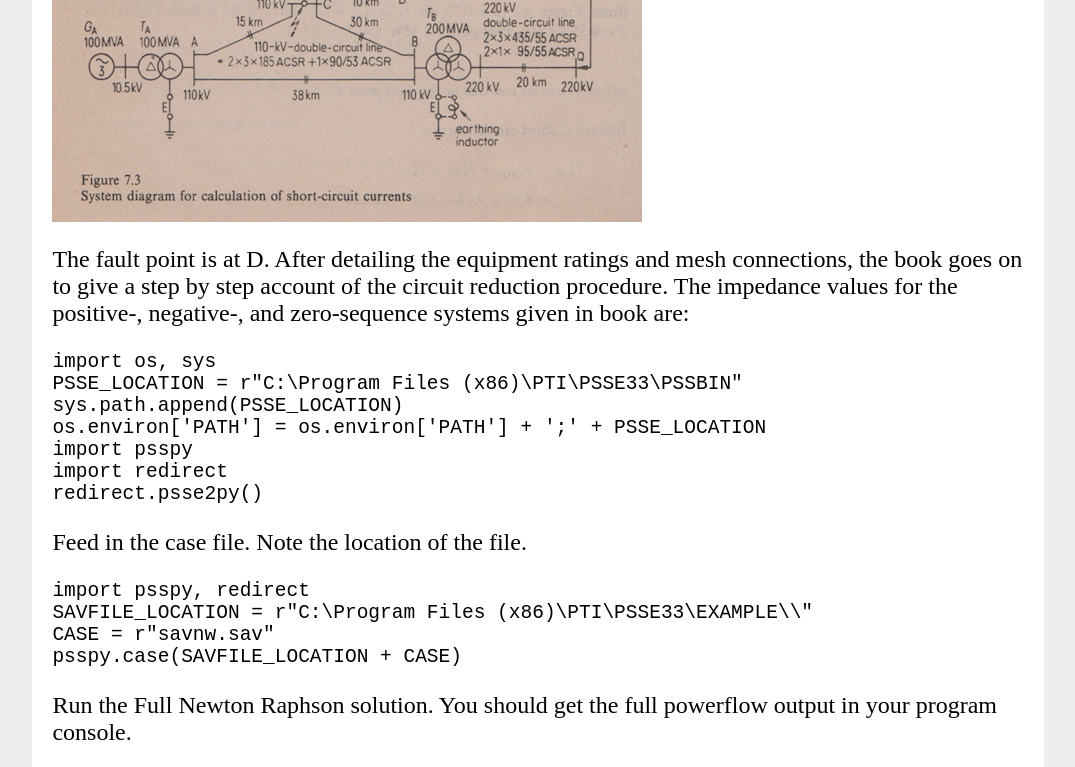
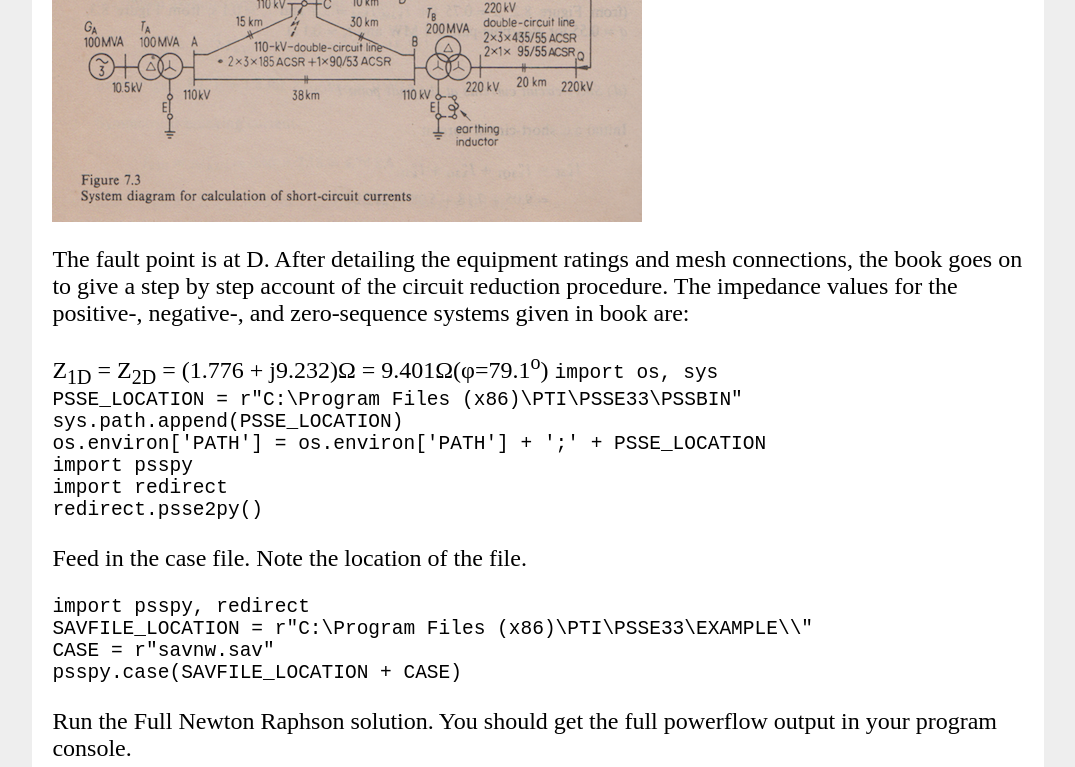
Before and after one commit to amaity/amaity.github.com, a plain HTML site: page pages/roeper-example.html in a window 1280 px wide. Shown: the part 846-1613 px from the top of the page, without its empty margins (102-1177 px from the left). Drawn offline with nearby package versions, Linux system fonts and the light colour scheme; some packages are replaced by stand-ins of ours.

Commit message:
trying out latex in html

```diff
--- a/pages/roeper-example.html
+++ b/pages/roeper-example.html
@@ -6,7 +6,9 @@ To change this template use Tools | Templates.
 <head>
     <title>Prelims</title>
     <link rel="stylesheet" href="../css/psse.css">
-
+    <script type="text/javascript"
+            src="http://cdn.mathjax.org/mathjax/latest/MathJax.js?config=TeX-AMS-MML_HTMLorMML">
+    </script>
 </head>
 <body>
     <div id="container">
@@ -45,6 +47,7 @@ To change this template use Tools | Templates.
                     The impedance values for the positive-, negative-, and zero-sequence systems given
                     in book are:
                 </p>
+                Z<sub>1D</sub> = Z<sub>2D</sub> = (1.776 + j9.232)Ω = 9.401Ω(φ=79.1<sup>o</sup>)
                 <code class="prettyprint lang-py">
                     import os, sys <br/>
                     PSSE_LOCATION = r"C:\Program Files (x86)\PTI\PSSE33\PSSBIN" <br/>
```
